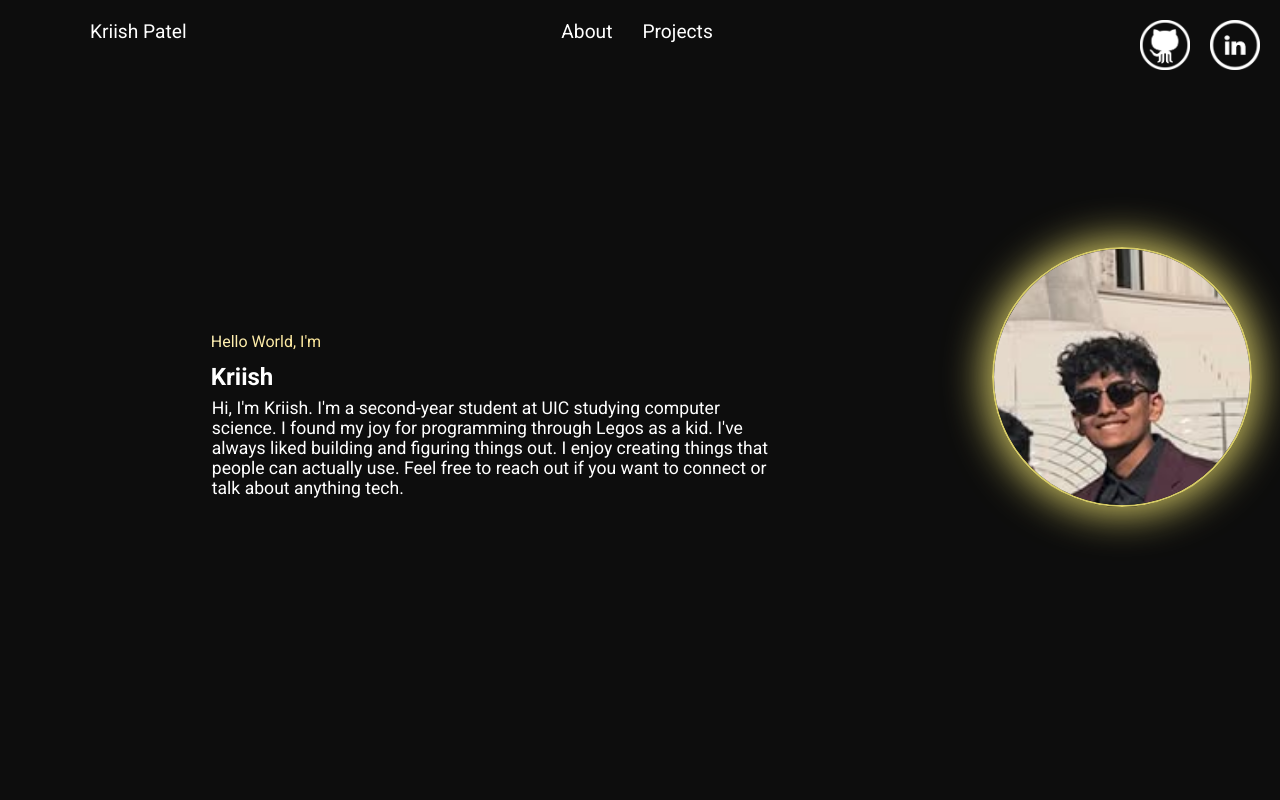
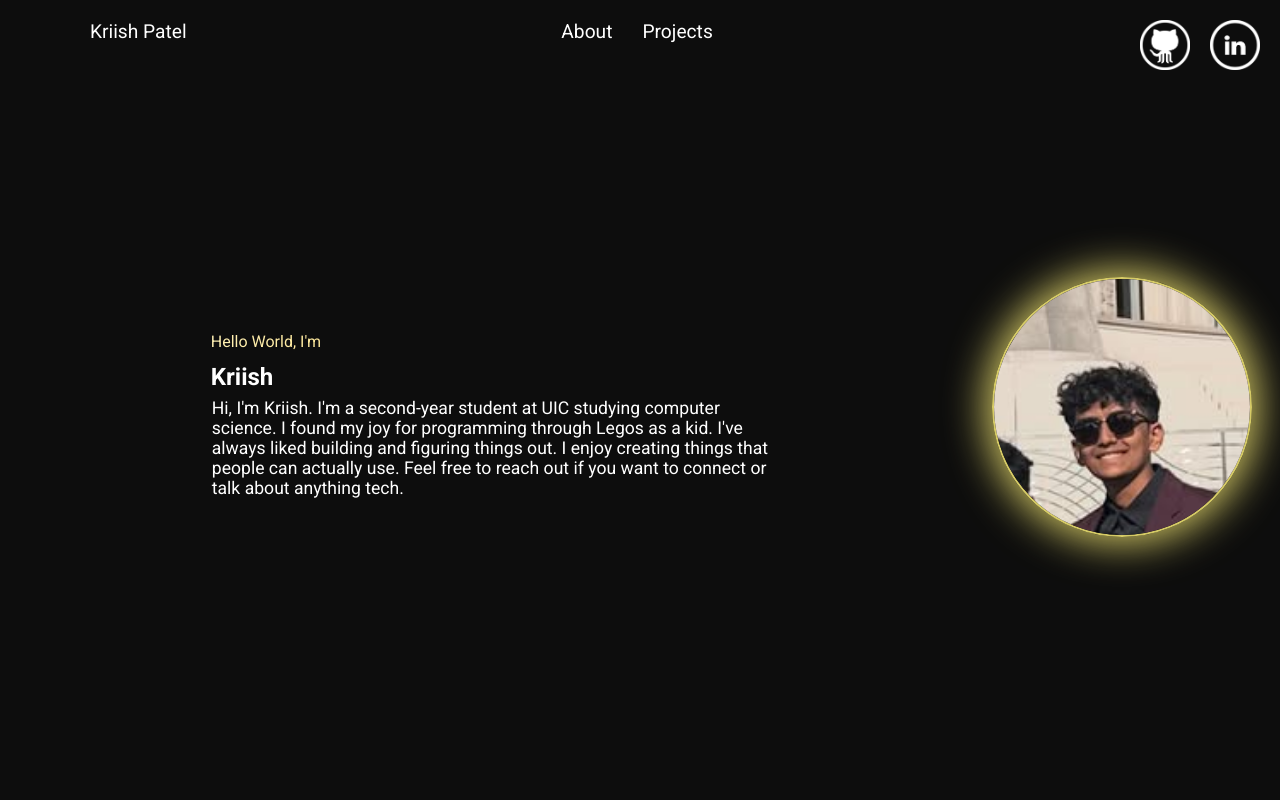
Before and after one commit to kriishp1/portfolio, a React (Vite) app: page / in a window 1280 px wide. Shown: the top 800 px of the page. Built offline with nearby package versions, Linux system fonts and the light colour scheme.

Commit message:
Initial changes

```diff
--- a/src/ProfilePicture.css
+++ b/src/ProfilePicture.css
@@ -10,7 +10,7 @@
   left: 5%;
   width: 20vw;
   height: auto;
-  top: 170px;
+  top: 200px;
   border-radius: 50%;
   border: 2px solid hsl(54, 58%, 62%);
   box-shadow: 0 0 40px 6px hsl(54, 58%, 62%);
```
